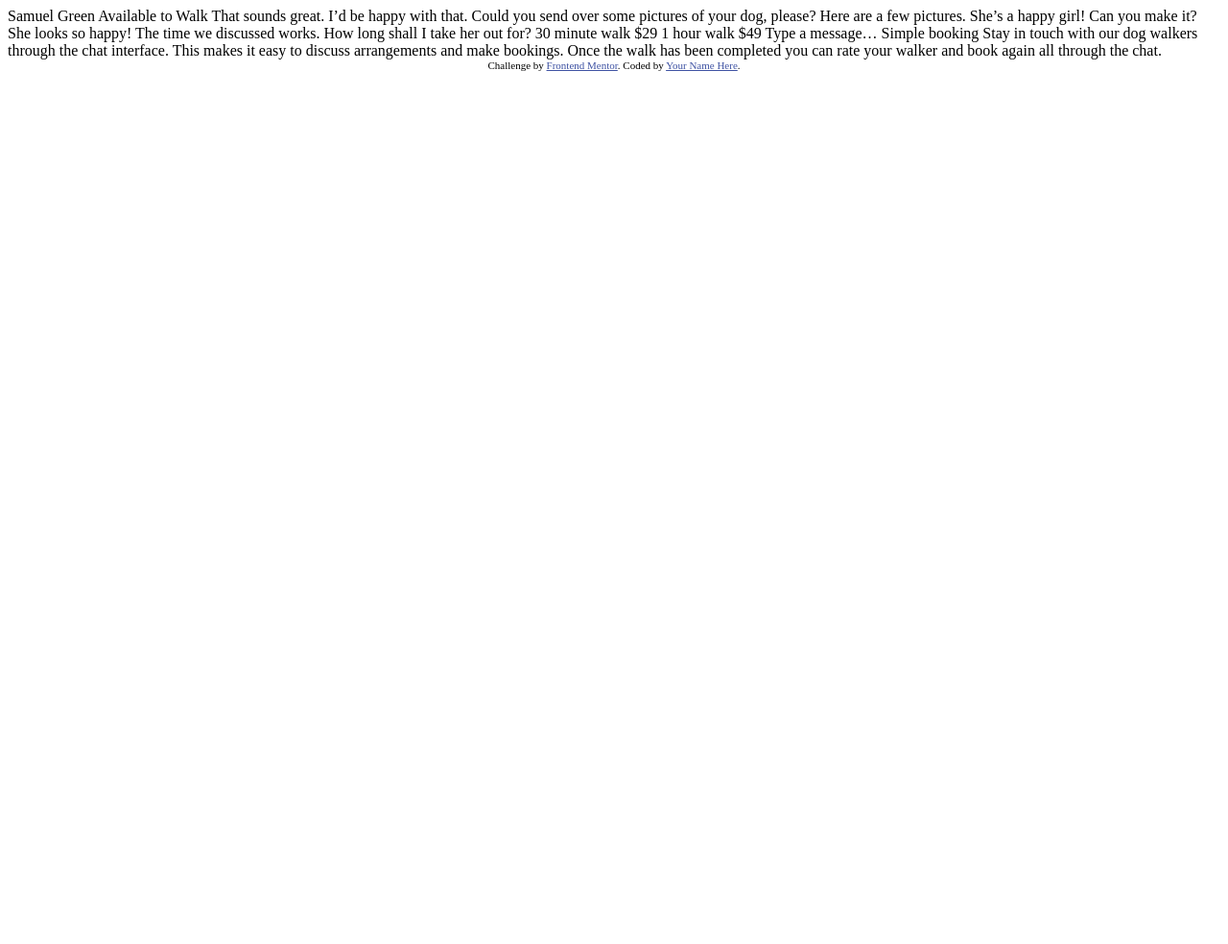
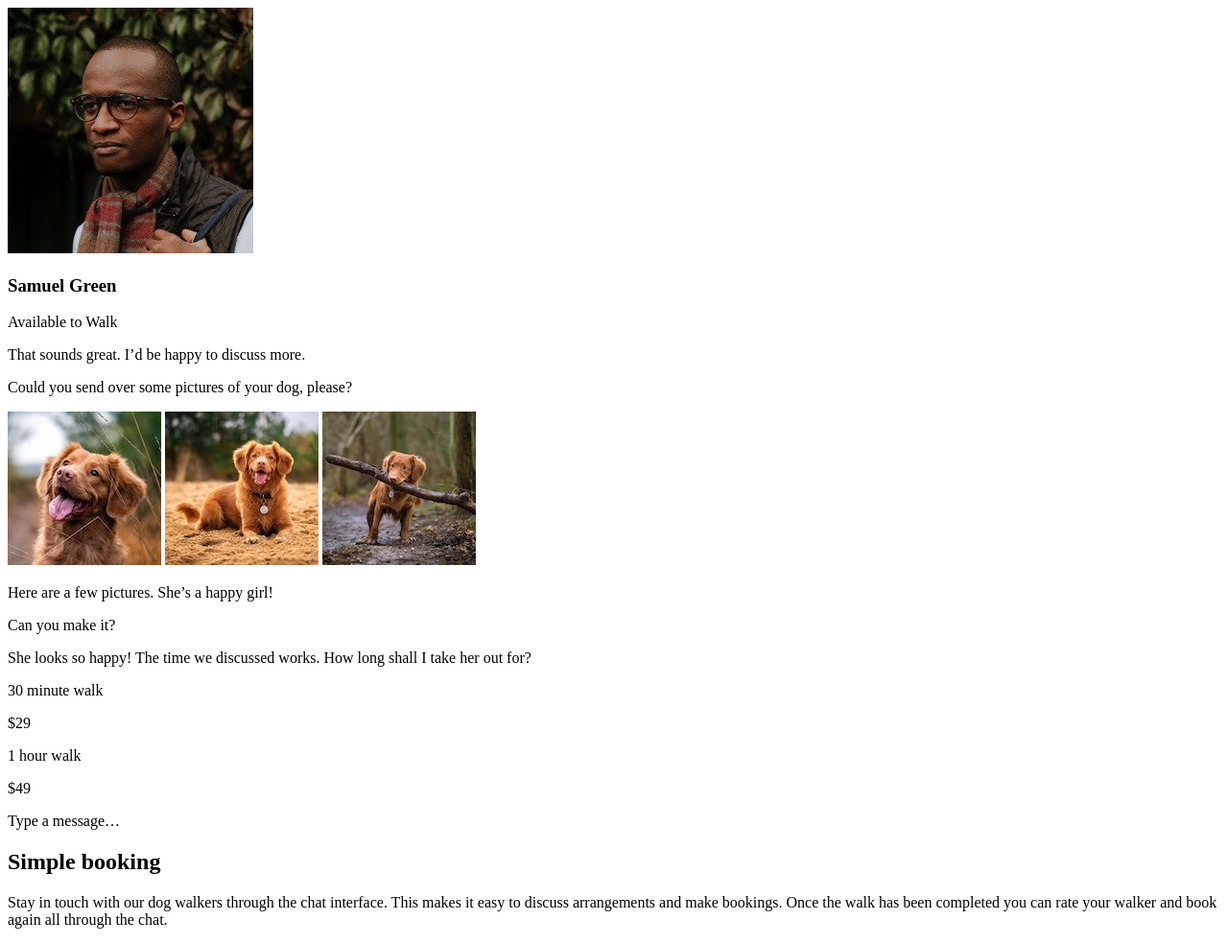
Before and after one commit to Dan-Lucian/chat-app-css-illustration-master, a plain HTML site: page index.html in a window 1280 px wide. Shown: the whole page at 96% size. Before the commit the page ends 800 px from the top, so only its background shows below. Drawn offline with Linux system fonts and the light colour scheme.

Commit message:
html markup done + added some files main.css, main.scss, _variables.scss

```diff
--- /dev/null
+++ b/_variables.scss
@@ -0,0 +1,21 @@
+$pale-violet: hsl(276, 100%, 81%);
+$moderate-violet: hsl(276, 55%, 52%);
+$dark-violet: hsl(271, 15%, 43%);
+$gray-blue: hsl(206, 6%, 79%);
+$very-dark-violet: hsl(271, 36%, 24%);
+$dark-gray-violet: hsl(270, 7%, 64%);
+
+$magenta-gradient: linear-gradient(
+    to left,
+    hsl(264, 100%, 61%),
+    hsl(293, 100%, 63%)
+);
+$violet-gradient: linear-gradient(
+    to left,
+    hsl(293, 100%, 63%),
+    hsl(264, 100%, 61%)
+);
+
+$white: hsl(0, 0%, 100%);
+$light-gray: hsl(270, 20%, 96%);
+$light-magenta: hsl(289, 100%, 72%);
--- a/index.html
+++ b/index.html
@@ -1,51 +1,86 @@
 <!DOCTYPE html>
 <html lang="en">
     <head>
-  <meta charset="UTF-8">
-  <meta name="viewport" content="width=device-width, initial-scale=1.0"> <!-- displays site properly based on user's device -->
+        <meta charset="UTF-8" />
+        <meta name="viewport" content="width=device-width, initial-scale=1.0" />
 
-  <link rel="icon" type="image/png" sizes="32x32" href="./images/favicon-32x32.png">
+        <link
+            rel="icon"
+            type="image/png"
+            sizes="32x32"
+            href="./images/favicon-32x32.png"
+        />
+        <link rel="stylesheet" href="main.css" />
 
         <title>Frontend Mentor | [Challenge Name Here]</title>
 
-  <!-- Feel free to remove these styles or customise in your own stylesheet 👍 -->
         <style>
-    .attribution { font-size: 11px; text-align: center; }
-    .attribution a { color: hsl(228, 45%, 44%); }
+            .attribution {
+                font-size: 11px;
+                text-align: center;
+            }
+            .attribution a {
+                color: hsl(228, 45%, 44%);
+            }
         </style>
     </head>
     <body>
+        <div class="phone">
+            <div class="head">
+                <img src="images/avatar.jpg" alt="photo" />
+                <div class="info">
+                    <h3 class="name">Samuel Green</h3>
+                    <p>Available to Walk</p>
+                </div>
+            </div>
+            <div class="body">
+                <p class="msg-1">
+                    That sounds great. I’d be happy to discuss more.
+                </p>
+                <p class="msg-2">
+                    Could you send over some pictures of your dog, please?
+                </p>
+                <div class="dog-images">
+                    <img src="images/dog-image-1.jpg" alt="dog image 1" />
+                    <img src="images/dog-image-2.jpg" alt="dog image 2" />
+                    <img src="images/dog-image-3.jpg" alt="dog image 3" />
+                </div>
+                <p class="msg-3">
+                    Here are a few pictures. She’s a happy girl!
+                </p>
+                <p class="msg-4">Can you make it?</p>
+                <p class="msg-5">
+                    She looks so happy! The time we discussed works. How long
+                    shall I take her out for?
+                </p>
+                <div class="option-1">
+                    <p>30 minute walk</p>
+                    <p>$29</p>
+                </div>
+                <div class="option-2">
+                    <p>1 hour walk</p>
+                    <p>$49</p>
+                </div>
+                <div class="msg-window">
+                    <p>Type a message…</p>
+                    <div class="circle-arrow"></div>
+                </div>
+            </div>
+        </div>
 
-  Samuel Green
-  Available to Walk
+        <section>
+            <h1>Simple booking</h1>
+            <p>
+                Stay in touch with our dog walkers through the chat interface.
+                This makes it easy to discuss arrangements and make bookings.
+                Once the walk has been completed you can rate your walker and
+                book again all through the chat.
+            </p>
+        </section>
 
-  That sounds great. I’d be happy with that.
-
-  Could you send over some pictures of your dog, please?
-
-  Here are a few pictures. She’s a happy girl!
-
-  Can you make it?
-
-  She looks so happy! The time we discussed works. How long shall I take her out for?
-
-  30 minute walk
-  $29
-
-  1 hour walk
-  $49
-
-  Type a message…
-
-  Simple booking
-
-  Stay in touch with our dog walkers through the chat interface. This makes it easy to
-  discuss arrangements and make bookings. Once the walk has been completed you can rate
-  your walker and book again all through the chat.
-
-  <div class="attribution">
+        <!-- <div class="attribution">
     Challenge by <a href="https://www.frontendmentor.io?ref=challenge" target="_blank">Frontend Mentor</a>.
     Coded by <a href="#">Your Name Here</a>.
-  </div>
+  </div> -->
     </body>
 </html>
--- /dev/null
+++ b/main.scss
@@ -0,0 +1,10 @@
+@import url("https://fonts.googleapis.com/css2?family=Rubik:wght@400;500;700&display=swap");
+
+@import "_variables.scss";
+
+* {
+    box-sizing: border-box;
+}
+
+body {
+}
```
Also changed, not shown: main.css (added), 1 other file. Lines whose indentation alone changed are shown as unchanged.
